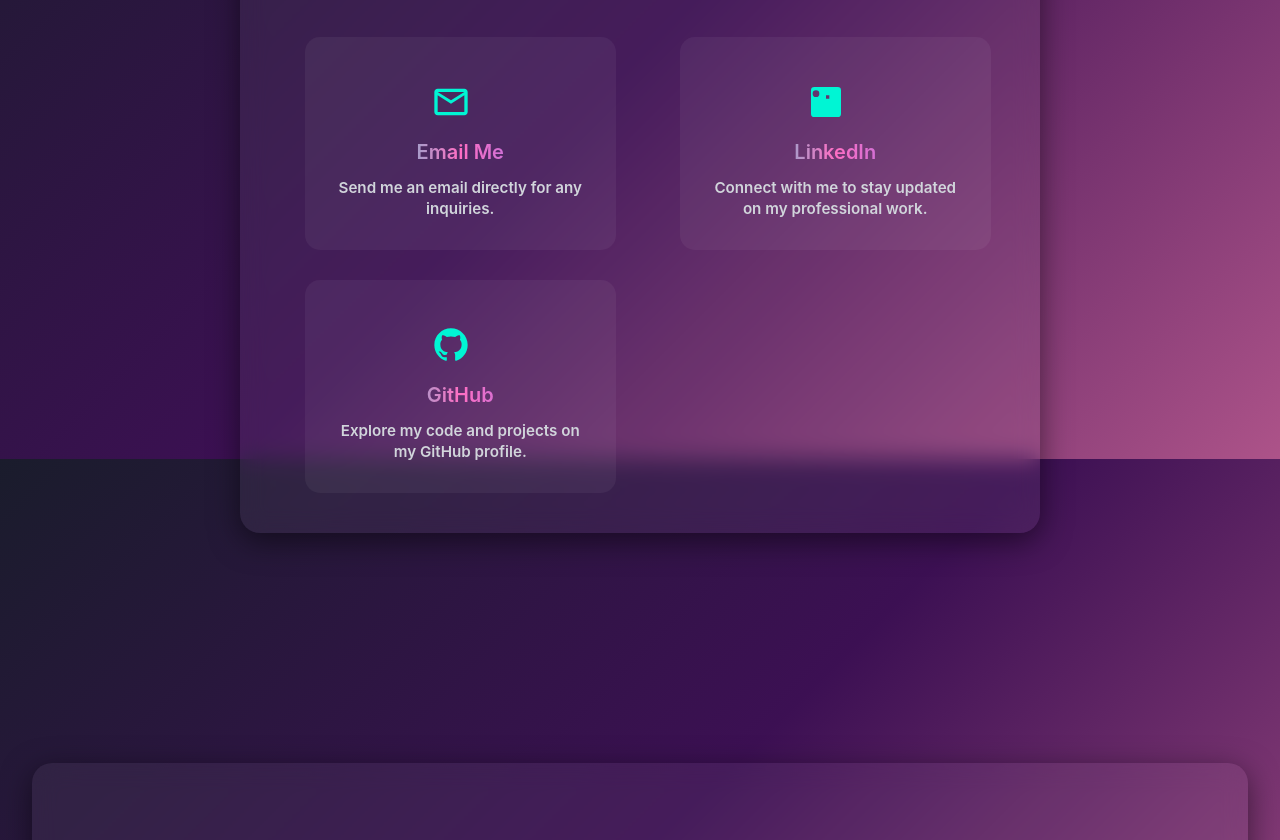
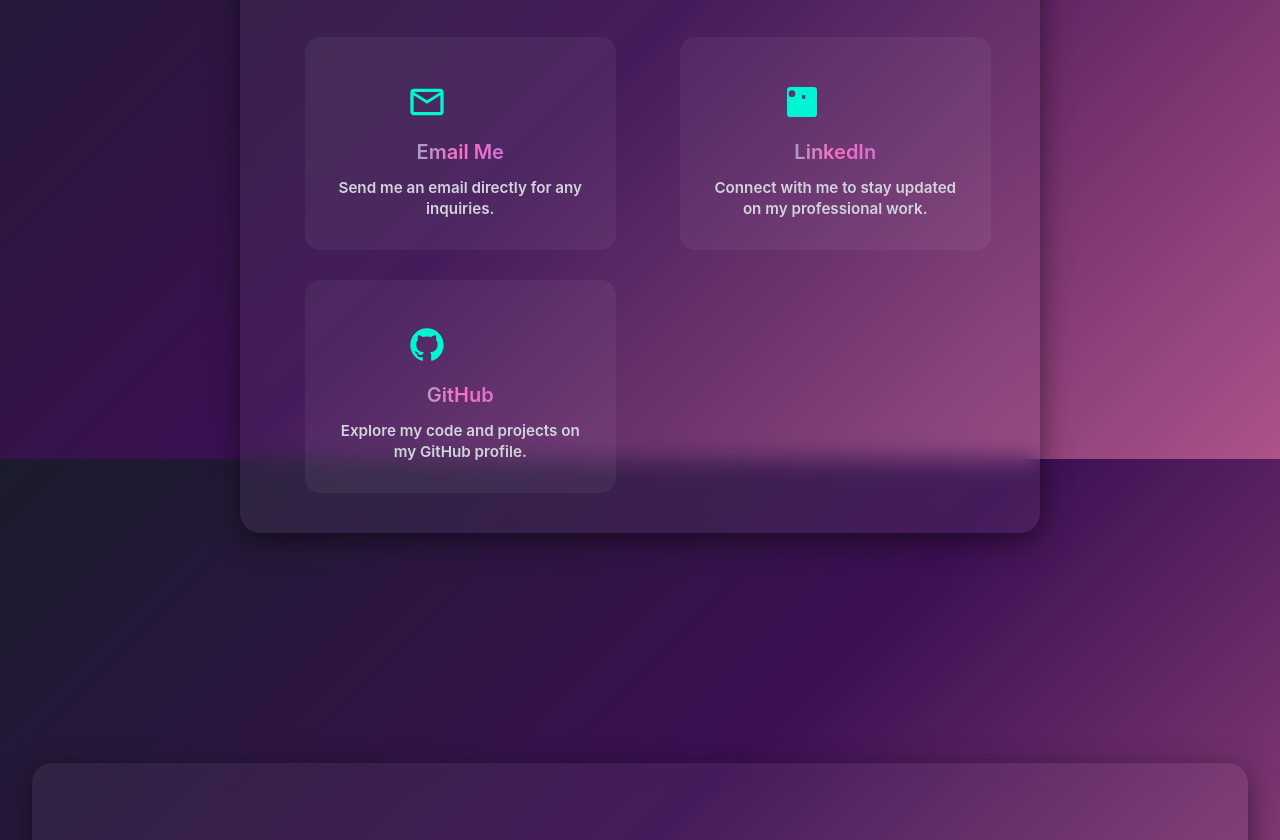
Before and after one commit to akshaya78010/Akshaya-s-Portfolio, a plain HTML site: page index.html in a window 1280 px wide. Shown: the part 6741-7581 px from the top of the page. Drawn offline with nearby package versions, Linux system fonts and the light colour scheme.

Commit message:
Update rough.css

```diff
--- a/rough.css
+++ b/rough.css
@@ -841,9 +841,4 @@
     transform: translateX(25px);
     /* margin : 10px; */
   }
-
-  .my-contact-icon {
-    display: flex;
-    transform: translateX(240%);
-  }
 }
```
